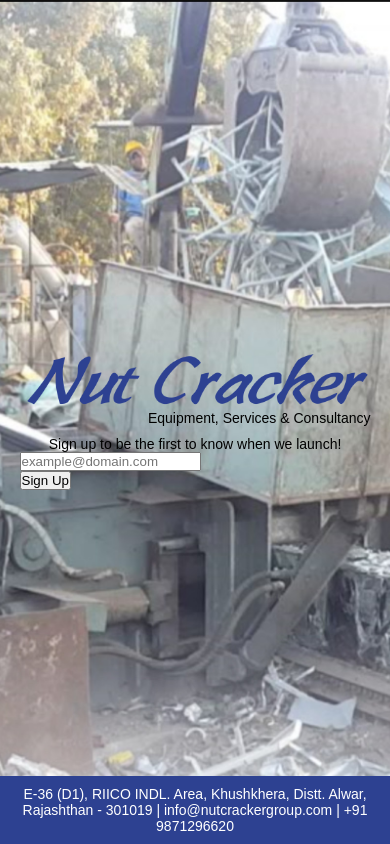
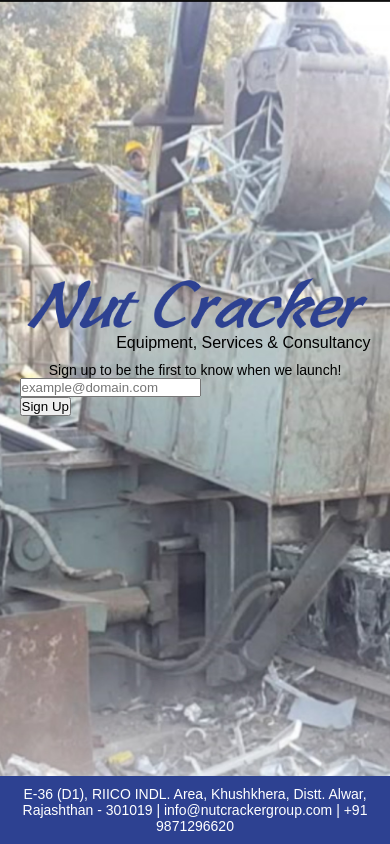
Before and after one commit to NutCrackerGroup/Website, a Gatsby site: page / in a window 390 px wide. Built offline with nearby package versions, Linux system fonts and the light colour scheme; Gatsby itself is replaced by a stand-in of ours.

Commit message:
Design: Added more media queries for the font sizes; Changed logo's max-width to 600px

```diff
--- a/src/layouts/index.js
+++ b/src/layouts/index.js
@@ -38,7 +38,7 @@
         cursor: pointer;
     }
 
-    @media (max-width: 500px) {
+    @media (max-width: 600px) {
         div.mc-field-group > input, input.button {
             font-size: 14px;
             padding: 6px 10px;
--- a/src/pages/index.js
+++ b/src/pages/index.js
@@ -36,11 +36,12 @@
 const MainWrapper = styled.div`
     display: flex;
     flex-direction: column;
-    max-width: 600px;
+    max-width: 800px;
     width: 90%;
+    padding-bottom: 150px;
     position: relative;
 
-    > h2 {
+    > h1 {
         text-align: right;
         font-family: RobotoMono, sans-serif;
         font-weight: 500;
@@ -52,11 +53,36 @@
         font-weight: 400;
         padding-top: 10px;
         color: black;
+        font-size: 20px;
     }
 
-    @media (max-width: 500px) {
-        > h2, > p {
+    @media (max-width: 900px) {
+        > h1 {
+            font-size: 24px;
+        }
+    }
+
+    @media (max-width: 700px) {
+        > h1 {
+            font-size: 22px;
+        }
+    }
+
+    @media (max-width: 600px) {
+        > p {
+            font-size: 16px
+        }
+        > h1 {
+            font-size: 18px
+        }
+    }
+
+    @media (max-width: 450px) {
+        > p {
             font-size: 14px
+        }
+        > h1 {
+            font-size: 16px
         }
     }
 
@@ -75,7 +101,13 @@
         padding: 10px;
     }
 
-    @media (max-width: 500px) {
+    @media (max-width: 600px) {
+        > p {
+            font-size: 16px
+        }
+    }
+
+    @media (max-width: 450px) {
         > p {
             font-size: 14px
         }
@@ -98,7 +130,7 @@
                     sizes={props.data.logo.sizes}
                     fadeIn={false}
                 />
-                <h2>Equipment, Services & Consultancy</h2>
+                <h1>Equipment, Services & Consultancy</h1>
                 <p>Sign up to be the first to know when we launch!</p>
                 <div id="mc_embed_signup">
                     <form action="https://nutcrackergroup.us17.list-manage.com/subscribe/post?u=806d90cbc2e7f6071eb0bb2f4&amp;id=f07adf07b2" method="post" id="mc-embedded-subscribe-form" name="mc-embedded-subscribe-form" className="validate" target="_blank" noValidate>
@@ -130,7 +162,7 @@
 export const pageQuery = graphql`
     query LogoQuery {
         logo: imageSharp(id: { regex: "/Logo/" }) {
-            sizes(maxWidth: 600) {
+            sizes(maxWidth: 800) {
                 ...GatsbyImageSharpSizes_withWebp_noBase64
             }
         }
```
